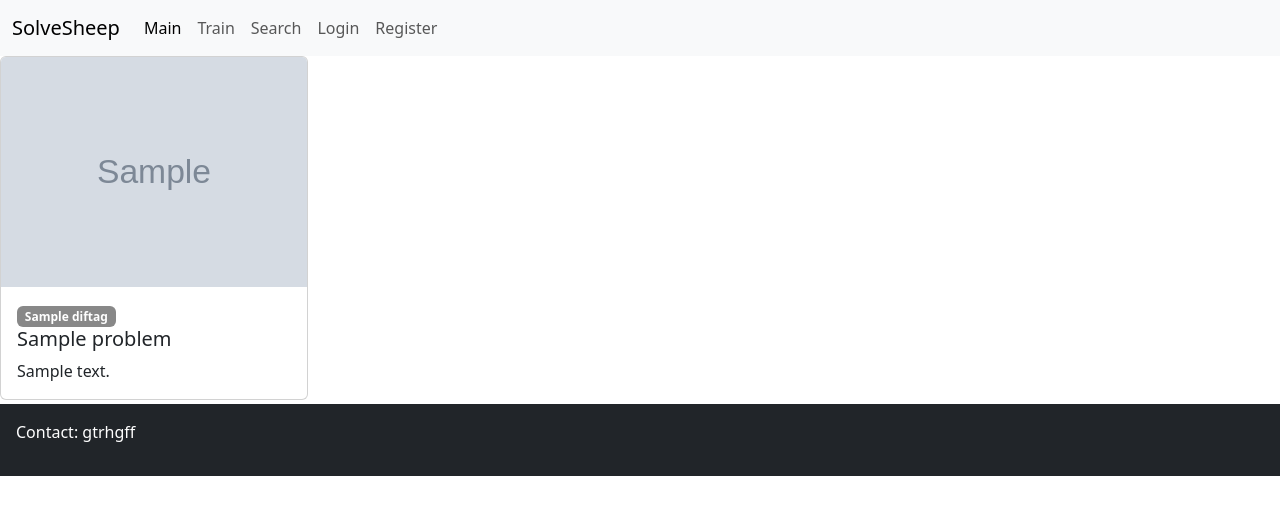
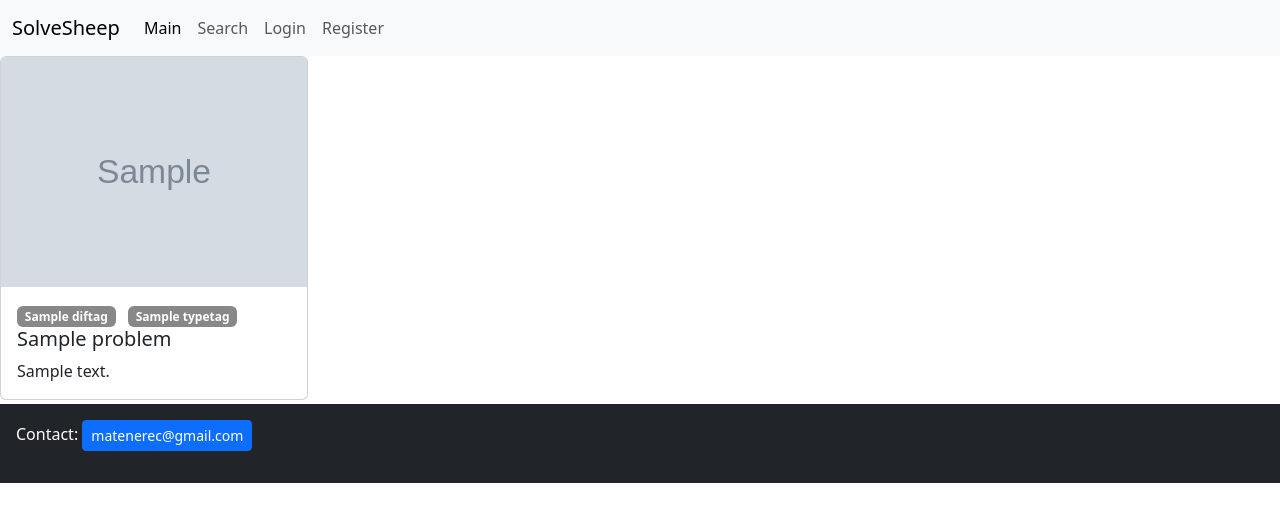
Before and after one commit to Tenerec123/SolveSheep, a Django app: page / in a window 1280 px wide. Shown: the top 522 px of the page. Run offline with Django 5.2, Linux system fonts and the light colour scheme; tables that the repository leaves empty hold one stand-in row (Sample ...).

Commit message:
Arreglo de temas de tags

```diff
--- a/MainApp/templates/base.html
+++ b/MainApp/templates/base.html
@@ -11,6 +14,7 @@
       src="https://cdn.jsdelivr.net/npm/mathjax@3/es5/tex-mml-chtml.js">
     </script>
 
+    <link rel="icon" href="{% static 'sheep.ico' %}" type="image/x-icon">
 
     <style>
 .masonry-grid {
@@ -55,17 +59,17 @@
               <li class="nav-item">
                 <a class="nav-link {% if request.resolver_match.url_name == 'Main' %} active {% endif %}" aria-current="page" href="{% url 'Main' %}">Main</a>
               </li>
-              <li class="nav-item">
+              <!-- <li class="nav-item">
                 <a class="nav-link {% if request.resolver_match.url_name == 'Train' %} active {% endif %}" href="{% url 'Training' %}">Train</a>
-              </li>
+              </li> -->
               <!-- % url 'Train' % % url 'Account' %-->
               <li class="nav-item">
                 <a class="nav-link {% if request.resolver_match.url_name == 'Search' %} active {% endif %}" href="{% url 'Search' %}">Search</a>
               </li>
               {% if request.user.is_authenticated %}
-              <li class="nav-item">
+              <!-- <li class="nav-item">
                 <a class="nav-link {% if request.resolver_match.url_name == 'Account' %} active {% endif %}" href="#">Account</a>
-              </li>
+              </li> -->
                 <a class="nav-link" href="{% url 'Logout' %}">Logout</a>
 
               {% else %}
@@ -87,10 +91,11 @@
 
     <footer>
       <div class=" bg-dark text-white p-3">
-        <p>Contact: gtrhgff</p>
+        <p>Contact:
+          <a href="https://mail.google.com/mail/?view=cm&to=matenerec@gmail.com" target="_blank" class="btn btn-primary btn-sm">matenerec@gmail.com</a>
+        </p>
       </div>
     </footer>
-
 
     <script src="https://cdn.jsdelivr.net/npm/bootstrap@5.3.8/dist/js/bootstrap.bundle.min.js" integrity="sha384-FKyoEForCGlyvwx9Hj09JcYn3nv7wiPVlz7YYwJrWVcXK/BmnVDxM+D2scQbITxI" crossorigin="anonymous"></script>
   </body>
--- a/MainApp/templates/grid_problems_display.html
+++ b/MainApp/templates/grid_problems_display.html
@@ -9,10 +9,20 @@
         <img src="{{prob.image.url}}" class="card-img-top">
         {% endif %}
         <div class="card-body">
+          <div>
+            <span class="badge" style="background-color: {{ prob.dif_tag.color }}; color: white; margin-right:8px;">
+              {{ prob.dif_tag.name }}
+            </span>
 
-          <span class="badge" style="background-color: {{ prob.dif_tag.color }}; color: white;">
-            {{ prob.dif_tag.name }}
-          </span>
+
+
+            {% for type in prob.type_tags.all %}
+              <span class="badge" style="background-color: {{ type.color }}; color: white;">
+                {{ type.name }}
+              </span>
+            {% endfor %}
+
+          </div>
 
           <h5 class="card-title">{{prob.title}}</h5>
           <p class="card-text">{{prob.text|truncatewords:30}}</p>
```
Also changed, not shown: other parts of MainApp/templates/base.html (+4 -1 lines), ProblemInterface/templates/interface.html (+5 -4 lines), MainApp/static/sheep.ico (added).
